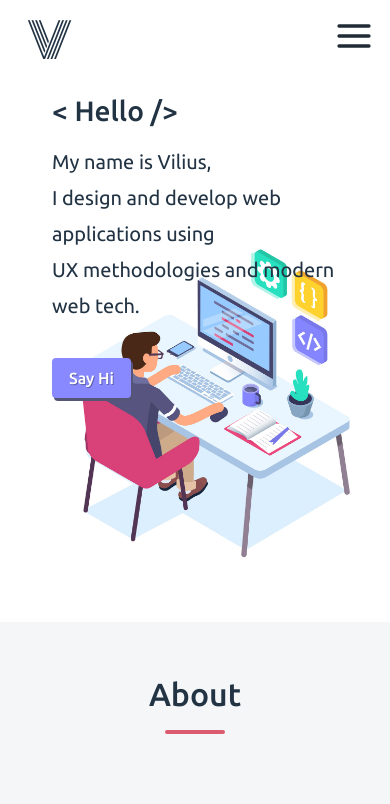
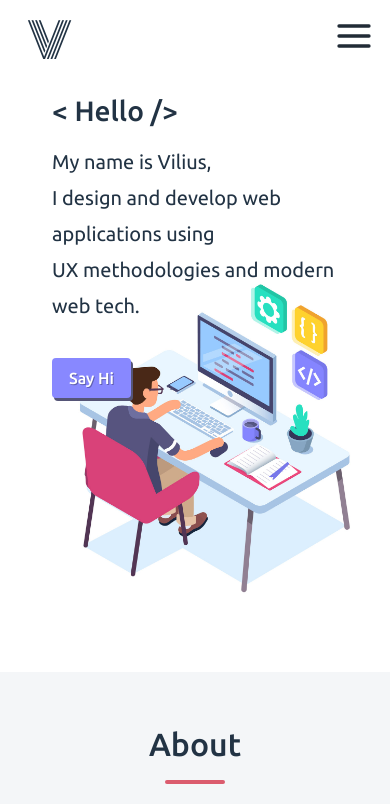
Before and after one commit to dzvilius/vilius-website, a Nuxt app: page / in a window 390 px wide. Shown: the top 804 px of the page. Built offline with nearby package versions, Linux system fonts and the light colour scheme.

Commit message:
update mobile header

```diff
--- a/components/Header.vue
+++ b/components/Header.vue
@@ -44,7 +44,7 @@ $app-header-background-colour: #fff !default;
   background-size: auto 380px;
   background-position: right 70%;
   background-repeat: no-repeat;
-  height: 550px;
+  height: 600px;
   position: relative;
   max-width: 600px;
   margin: 0 auto;
```
